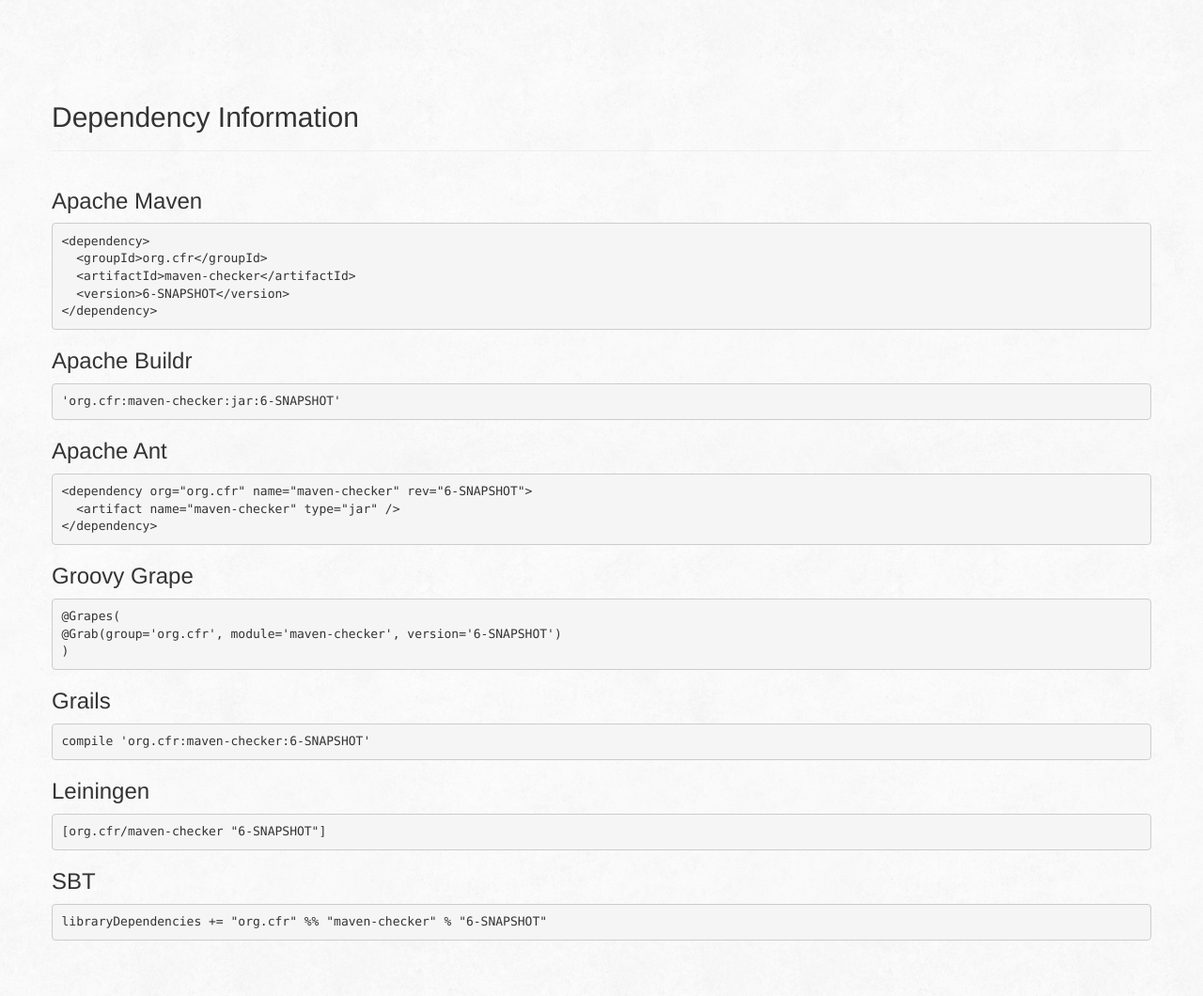
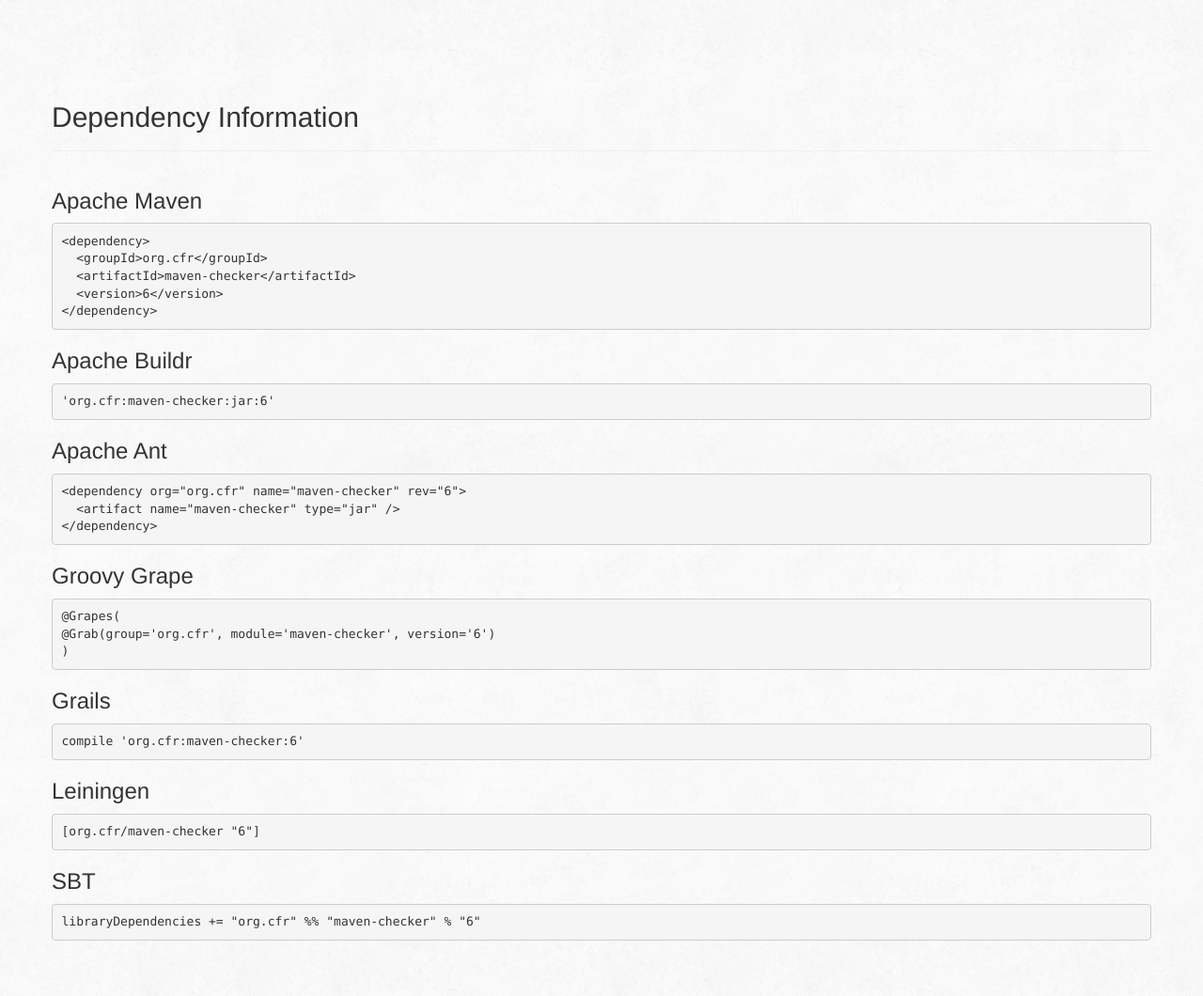
Before and after one commit to devacfr/maven-config, a plain HTML site: page maven-checker/dependency-info.html in a window 1280 px wide. Shown: the part 312-1372 px from the top of the page at 94% size. Drawn offline with nearby package versions, Linux system fonts and the light colour scheme.

Commit message:
wagon-git commit

```diff
--- a/maven-checker/dependency-info.html
+++ b/maven-checker/dependency-info.html
@@ -179,7 +179,7 @@
    <pre>&lt;dependency&gt;
   &lt;groupId&gt;org.cfr&lt;/groupId&gt;
   &lt;artifactId&gt;maven-checker&lt;/artifactId&gt;
-  &lt;version&gt;6-SNAPSHOT&lt;/version&gt;
+  &lt;version&gt;6&lt;/version&gt;
 &lt;/dependency&gt;</pre>
   </div>
  </div>
@@ -187,14 +187,14 @@
   <h3 id="Apache_Buildr">Apache Buildr</h3>
   <a name="Apache_Buildr"></a>
   <div class="source">
-   <pre>'org.cfr:maven-checker:jar:6-SNAPSHOT'</pre>
+   <pre>'org.cfr:maven-checker:jar:6'</pre>
   </div>
  </div>
  <div class="section">
   <h3 id="Apache_Ant">Apache Ant</h3>
   <a name="Apache_Ant"></a>
   <div class="source">
-   <pre>&lt;dependency org=&quot;org.cfr&quot; name=&quot;maven-checker&quot; rev=&quot;6-SNAPSHOT&quot;&gt;
+   <pre>&lt;dependency org=&quot;org.cfr&quot; name=&quot;maven-checker&quot; rev=&quot;6&quot;&gt;
   &lt;artifact name=&quot;maven-checker&quot; type=&quot;jar&quot; /&gt;
 &lt;/dependency&gt;</pre>
   </div>
@@ -204,7 +204,7 @@
   <a name="Groovy_Grape"></a>
   <div class="source">
    <pre>@Grapes(
-@Grab(group='org.cfr', module='maven-checker', version='6-SNAPSHOT')
+@Grab(group='org.cfr', module='maven-checker', version='6')
 )</pre>
   </div>
  </div>
@@ -212,21 +212,21 @@
   <h3 id="Grails">Grails</h3>
   <a name="Grails"></a>
   <div class="source">
-   <pre>compile 'org.cfr:maven-checker:6-SNAPSHOT'</pre>
+   <pre>compile 'org.cfr:maven-checker:6'</pre>
   </div>
  </div>
  <div class="section">
   <h3 id="Leiningen">Leiningen</h3>
   <a name="Leiningen"></a>
   <div class="source">
-   <pre>[org.cfr/maven-checker &quot;6-SNAPSHOT&quot;]</pre>
+   <pre>[org.cfr/maven-checker &quot;6&quot;]</pre>
   </div>
  </div>
  <div class="section">
   <h3 id="SBT">SBT</h3>
   <a name="SBT"></a>
   <div class="source">
-   <pre>libraryDependencies += &quot;org.cfr&quot; %% &quot;maven-checker&quot; % &quot;6-SNAPSHOT&quot;</pre>
+   <pre>libraryDependencies += &quot;org.cfr&quot; %% &quot;maven-checker&quot; % &quot;6&quot;</pre>
   </div>
  </div>
 </div>
@@ -357,7 +357,7 @@
 			<div class="span12">
 				<p class="pull-right"><a href="#">Back to top</a></p>
 				<p class="copyright">Copyright &copy;2014 <a href="http://devacfr.github.io">Devacfr Corporation :)</a>. All Rights Reserved.</p>
-				<p class="version-date"><span class="projectVersion">Version: 6-SNAPSHOT. </span><span class="publishDate">Last Published: 2014-11-01. </span></p>
+				<p class="version-date"><span class="projectVersion">Version: 6. </span><span class="publishDate">Last Published: 2014-11-01. </span></p>
 				<p><a href="http://github.com/andriusvelykis/reflow-maven-skin" title="Reflow Maven skin">Reflow Maven skin</a> by <a href="http://andrius.velykis.lt" target="_blank" title="Andrius Velykis">Andrius Velykis</a>.</p>
 			</div>
 		</div>
```
Also changed, not shown: maven-checker/dependencies.html (+1 -1 lines), maven-checker/dependency-convergence.html (+1 -1 lines), maven-checker/dependency-management.html (+1 -1 lines), maven-checker/distribution-management.html (+2 -2 lines), maven-checker/index.html (+1 -1 lines), maven-checker/integration.html (+1 -1 lines), maven-checker/issue-tracking.html (+1 -1 lines), maven-checker/jdepend-report.html (+1 -1 lines), maven-checker/license.html (+1 -1 lines), maven-checker/mail-lists.html (+1 -1 lines), maven-checker/plugin-management.html (+1 -1 lines), maven-checker/plugins.html (+1 -1 lines), maven-checker/project-info.html (+1 -1 lines), maven-checker/project-reports.html (+1 -1 lines), 4 more files.
